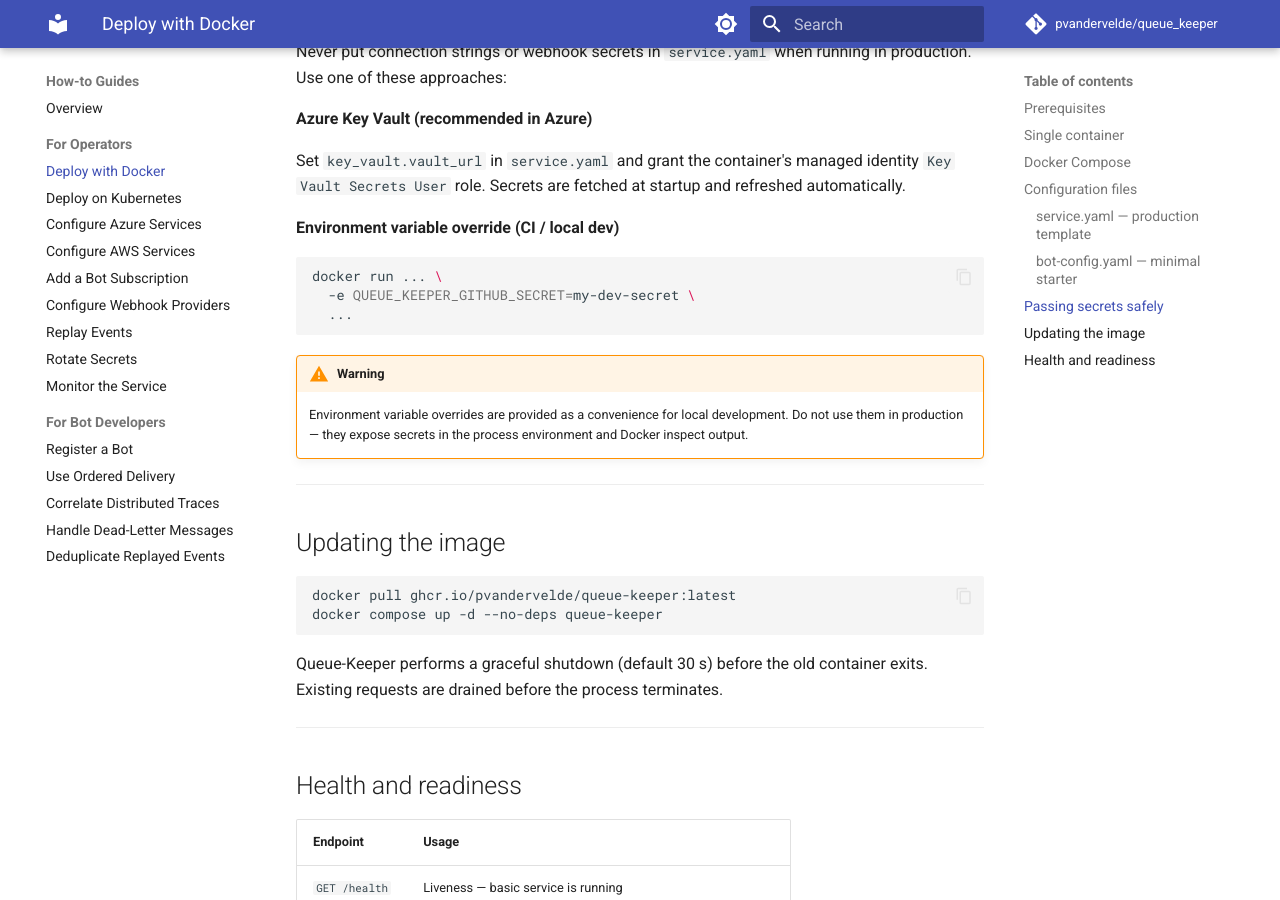
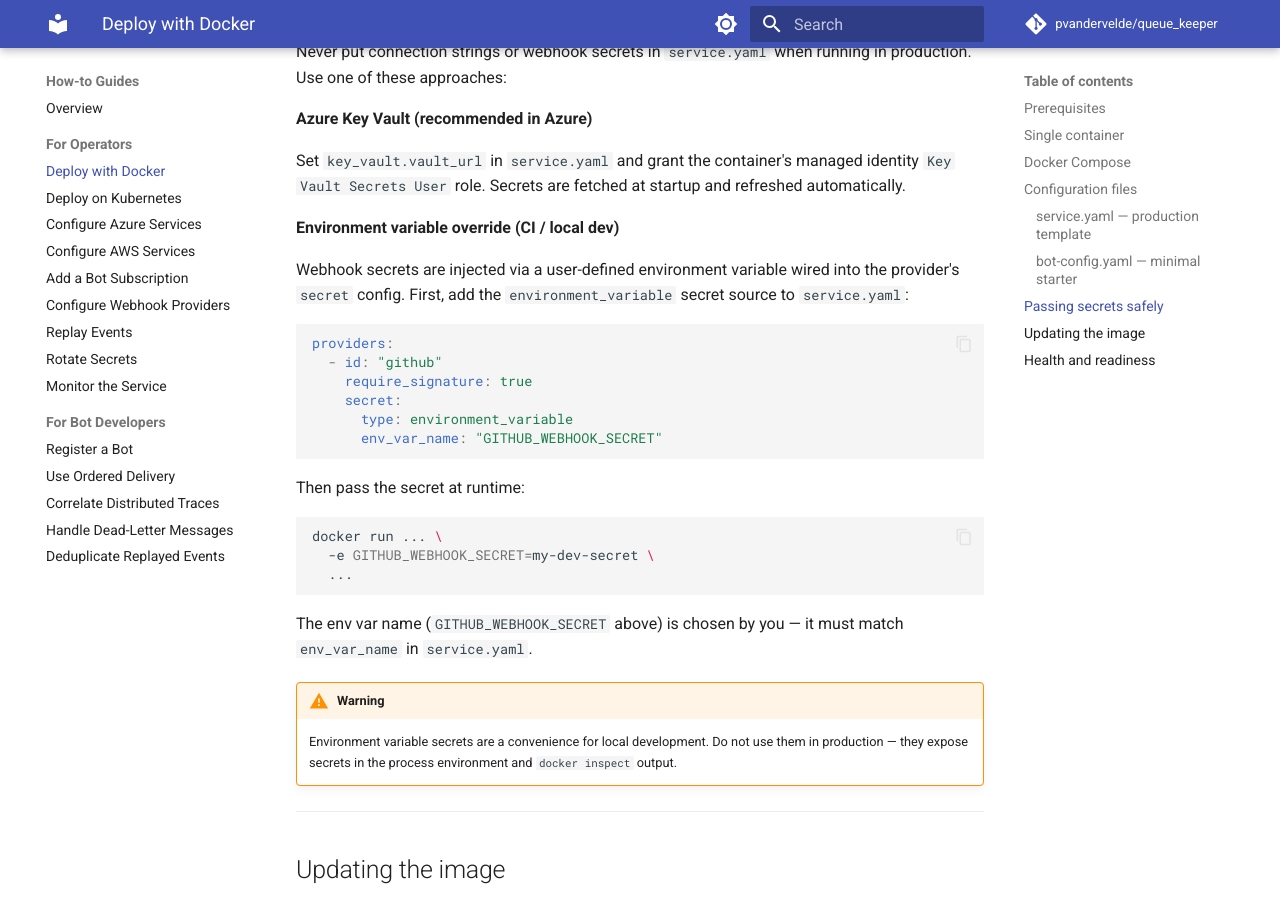
Before and after one commit to pvandervelde/queue_keeper, an MkDocs documentation site: the page built from docs/user/how-to/operators/deploy-docker.md, in a window 1280 px wide and 900 px high, scrolled down 2541 px. Built offline with MkDocs 1.6.1 and Material for MkDocs 9.7.7, drawn with Linux system fonts in a browser that asks for light colours; comment, search, counter and statistics services are not loaded; some of the changed text lies outside the part shown.

Commit message:
docs(user): fix remaining env var and secrets example issues (auto via agent)
- Fix Docker Compose example: QUEUE_KEEPER_LOG_LEVEL -> QK__LOGGING__LEVEL
- Fix 'Passing secrets' example: replace non-existent QUEUE_KEEPER_GITHUB_SECRET
  with correct environment_variable provider config pattern showing both the
  service.yaml secret source and the matching docker run -e flag
- Expand security example YAML to include all documented fields
  (global_rate_limit, ip_rate_limit, auth_rate_restrict_duration_secs,
  auth_block_duration_secs) so the example matches the reference table

````diff
--- a/docs/user/how-to/operators/deploy-docker.md
+++ b/docs/user/how-to/operators/deploy-docker.md
@@ -53,7 +53,7 @@
       - ./config/bot-config.yaml:/config/bot-config.yaml:ro
     environment:
       QUEUE_KEEPER_CONFIG: /config/service.yaml
-      QUEUE_KEEPER_LOG_LEVEL: info
+      QK__LOGGING__LEVEL: info
     healthcheck:
       test: ["CMD", "curl", "-sf", "http://localhost:8080/health"]
       interval: 30s
@@ -123,14 +123,29 @@
 
 **Environment variable override (CI / local dev)**
 
+Webhook secrets are injected via a user-defined environment variable wired into the provider's `secret` config. First, add the `environment_variable` secret source to `service.yaml`:
+
+```yaml
+providers:
+  - id: "github"
+    require_signature: true
+    secret:
+      type: environment_variable
+      env_var_name: "GITHUB_WEBHOOK_SECRET"
+```
+
+Then pass the secret at runtime:
+
 ```bash
 docker run ... \
-  -e QUEUE_KEEPER_GITHUB_SECRET=my-dev-secret \
+  -e GITHUB_WEBHOOK_SECRET=my-dev-secret \
   ...
 ```
 
+The env var name (`GITHUB_WEBHOOK_SECRET` above) is chosen by you — it must match `env_var_name` in `service.yaml`.
+
 !!! warning
-    Environment variable overrides are provided as a convenience for local development. Do not use them in production — they expose secrets in the process environment and Docker inspect output.
+    Environment variable secrets are a convenience for local development. Do not use them in production — they expose secrets in the process environment and `docker inspect` output.
 
 ---
 
````
Also changed, not shown: docs/user/reference/configuration.md (+4 -0 lines).
